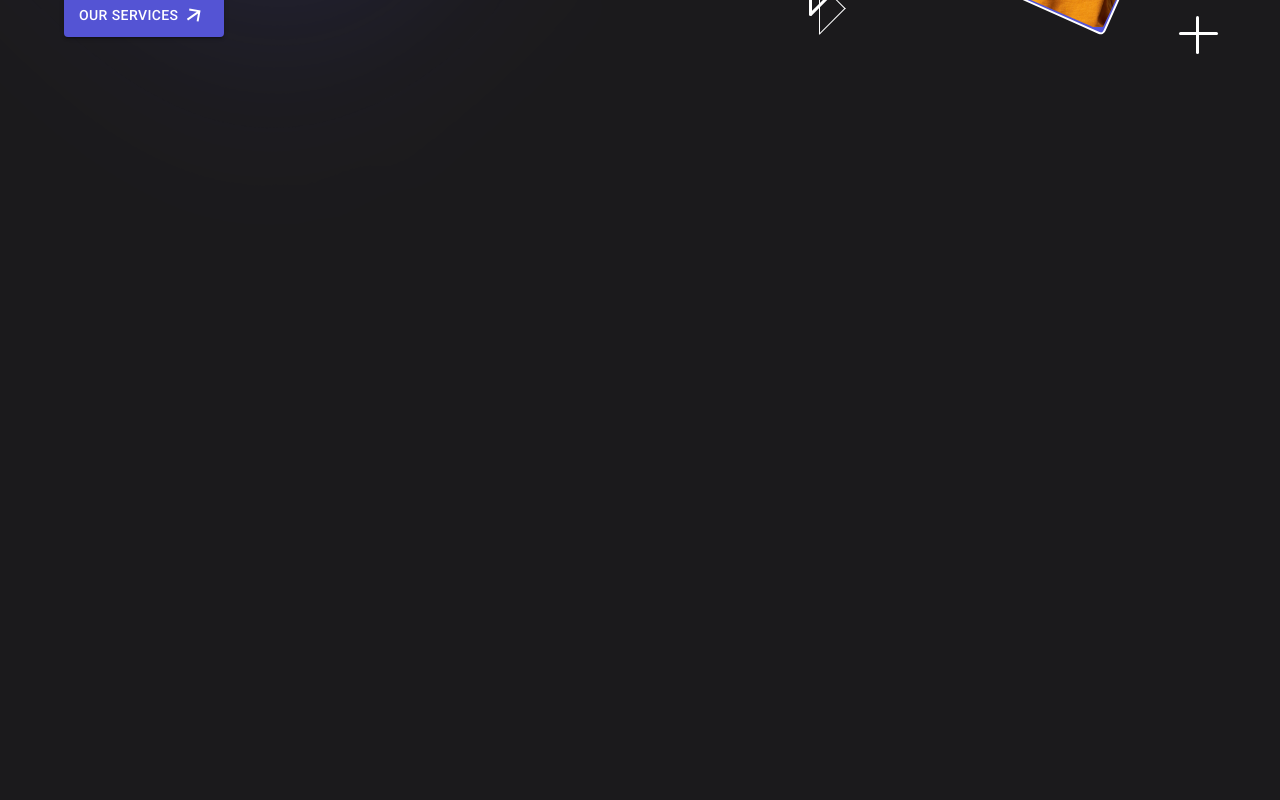
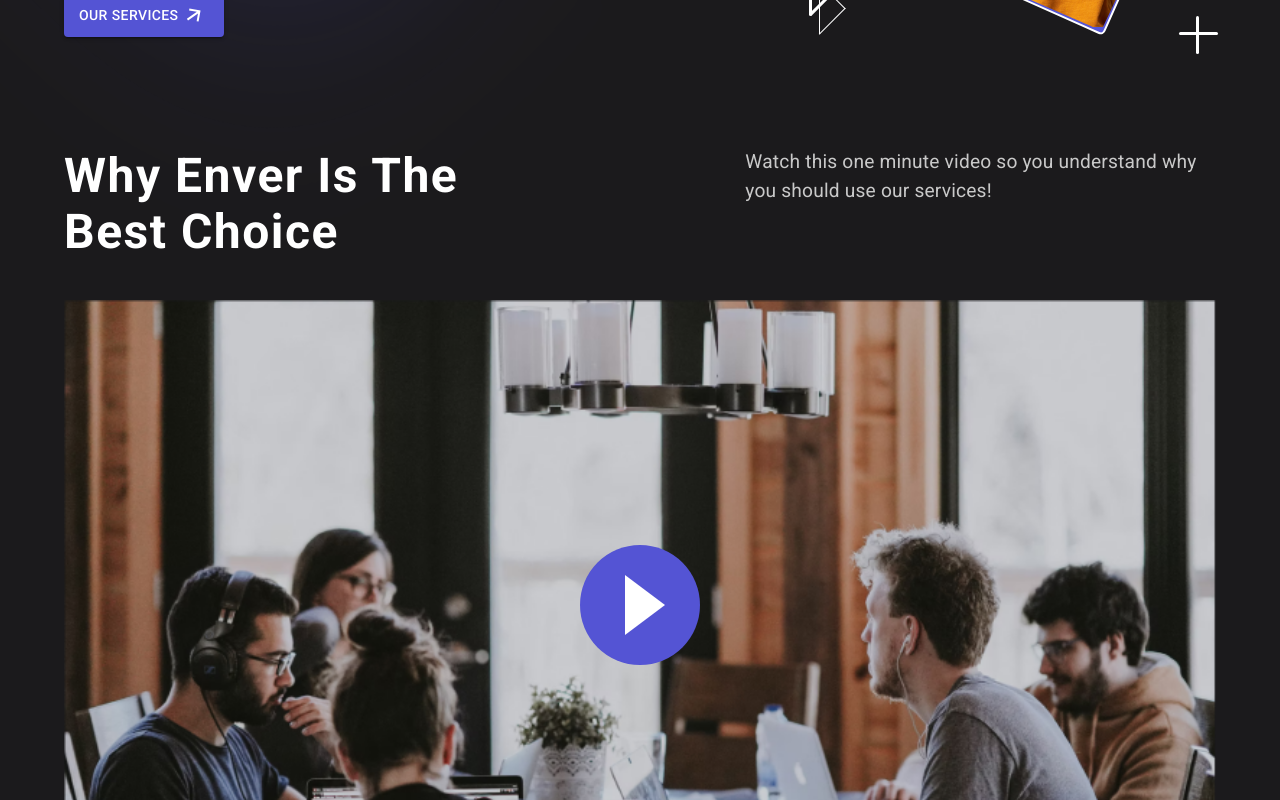
Before and after one commit to rahmanhamim/digital-agency-mui, a React (Create React App) app: page / in a window 1280 px wide. Shown: the part 480-1280 px from the top of the page. Before the commit the page ends 800 px from the top, so only its background shows below. Built offline with nearby package versions, Linux system fonts and the light colour scheme.

Commit message:
feature section

```diff
--- /dev/null
+++ b/src/components/Home/Feature/Feature.js
@@ -0,0 +1,79 @@
+import { Box, Container, Grid, Typography, useTheme } from "@mui/material";
+import { makeStyles } from "@mui/styles";
+import React from "react";
+import featureImg from "../../../images/feature-img.png";
+
+const Feature = () => {
+ const theme = useTheme();
+ const useStyle = makeStyles({
+  featureImgContainer: {
+   position: "relative",
+  },
+  vidImage: {
+   width: "100%",
+   marginTop: "2.5em",
+  },
+  playBtn: {
+   position: "absolute",
+   height: "120px",
+   width: "120px",
+   backgroundColor: "#5454D4",
+   borderRadius: "50%",
+   top: "50%",
+   left: "50%",
+   cursor: "pointer",
+   transform: "translateX(-50%) translateY(-50%)",
+   [theme.breakpoints.down("sm")]: {
+    height: "80px",
+    width: "80px",
+   },
+   "&::before": {
+    content: "''",
+    position: "absolute",
+    height: "30px",
+    width: "40px",
+    top: "30px",
+    left: "45px",
+    borderTop: "30px solid transparent",
+    borderBottom: "30px solid transparent",
+    borderLeft: "40px solid #fff",
+    [theme.breakpoints.down("sm")]: {
+     borderTop: "20px solid transparent",
+     borderBottom: "20px solid transparent",
+     borderLeft: "30px solid #fff",
+     top: "20px",
+     left: "30px",
+    },
+   },
+  },
+ });
+
+ const { vidImage, featureImgContainer, playBtn } = useStyle();
+
+ return (
+  <Container sx={{ my: "4em" }}>
+   <Grid container spacing={2}>
+    <Grid item xs={12} md={7}>
+     <Typography
+      variant="h3"
+      sx={{ fontWeight: "bold", letterSpacing: "1.5px" }}
+     >
+      Why Enver Is The <br /> Best Choice
+     </Typography>
+    </Grid>
+    <Grid item xs={12} md={5}>
+     <Typography sx={{ fontSize: "1.2rem", color: "#c9c9c9" }}>
+      Watch this one minute video so you understand why you should use our
+      services!
+     </Typography>
+    </Grid>
+   </Grid>
+   <Box className={featureImgContainer}>
+    <img src={featureImg} alt="" className={vidImage} />{" "}
+    <Box className={playBtn}>{/* play button */}</Box>
+   </Box>
+  </Container>
+ );
+};
+
+export default Feature;
--- a/src/components/Home/Home/Home.js
+++ b/src/components/Home/Home/Home.js
@@ -1,12 +1,14 @@
 import React from "react";
 import Navigation from "../../Navigation/Navigation";
 import Banner from "../Banner/Banner";
+import Feature from "../Feature/Feature";
 
 const Home = () => {
  return (
   <>
    <Navigation />
    <Banner />
+   <Feature />
   </>
  );
 };
```
Also changed, not shown: src/images/feature-img.png (added).
